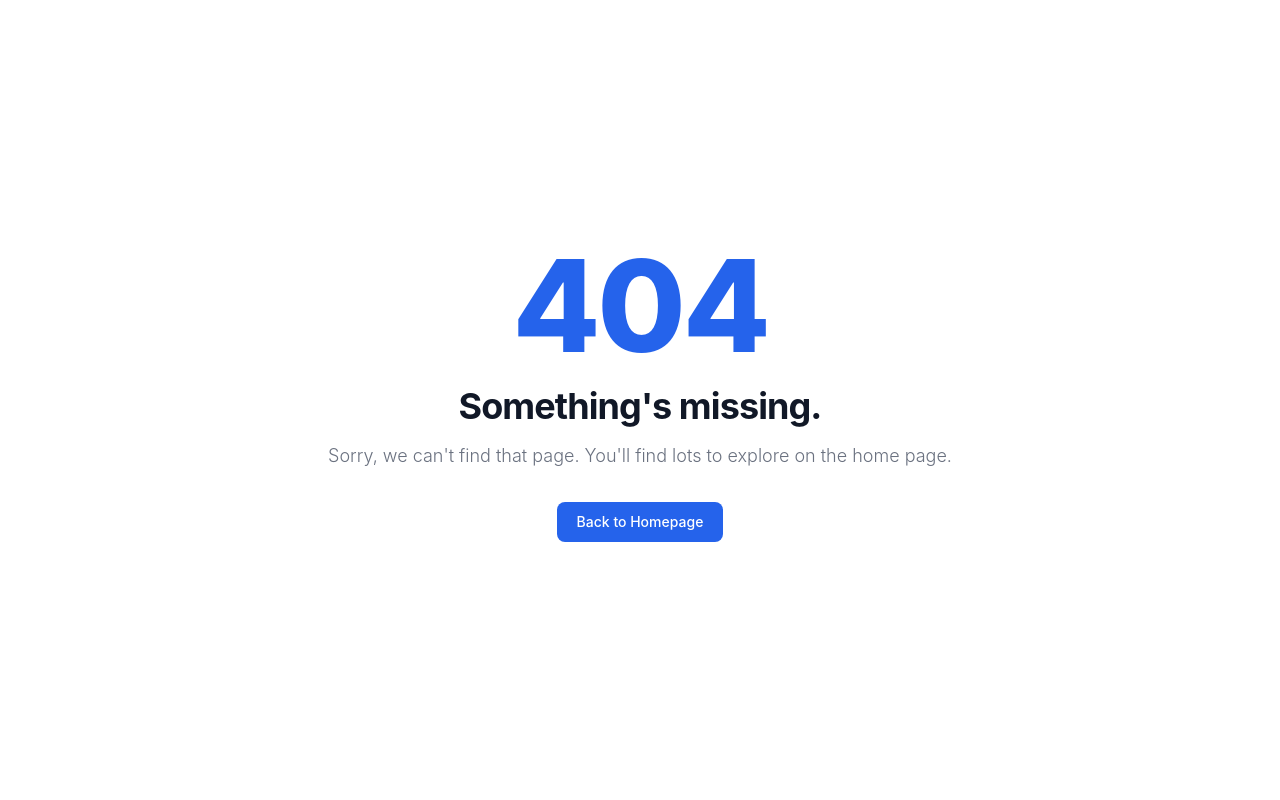
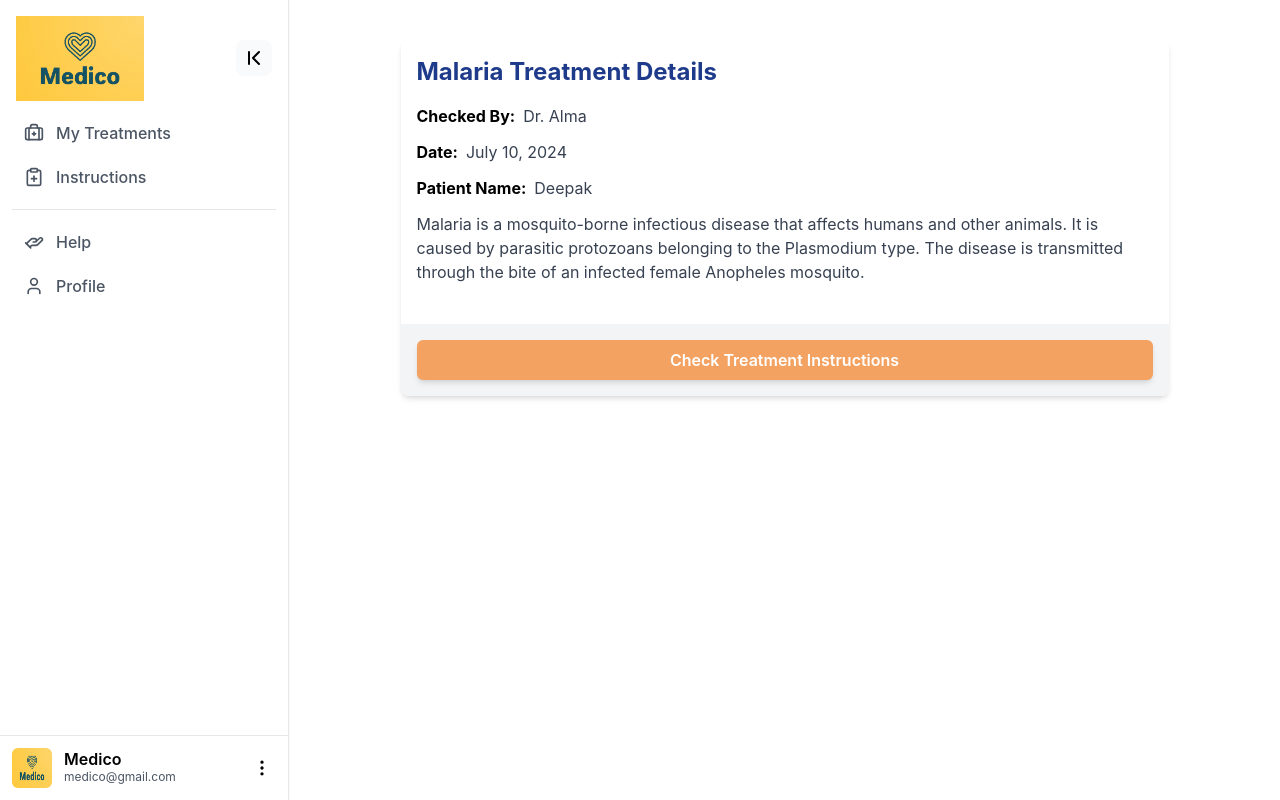
Before and after one commit to DeepakKumarKhatri/Medical-Staff-Management, a React (Create React App) app in the folder client/: page /patient/treatments/1 in a window 1280 px wide. Before the commit this address had no page. Built offline with nearby package versions, Linux system fonts and the light colour scheme.

Commit message:
Added Treatment Details

```diff
--- a/client/src/App.js
+++ b/client/src/App.js
@@ -5,6 +5,7 @@ import { createBrowserRouter, RouterProvider } from "react-router-dom";
 import NotFound from "./screens/NotFound/NotFound";
 import SidebarLayout from "./components/Sidebar/SidebarLayout";
 import PatientTreatment from "./screens/PatientTreatment/PatientTreatment";
+import TreatmentDetail from "./components/Treatment/TreatmentDetail";
 
 const router = createBrowserRouter([
   {
@@ -50,6 +51,11 @@ const router = createBrowserRouter([
         element: <SignUp />,
         errorElement: <NotFound />,
       },
+      {
+        path: "treatments/:treatmentID",
+        element: <TreatmentDetail />,
+        errorElement: <NotFound />,
+      },
     ],
   },
 ]);
--- a/client/src/components/Treatment/TreatmentCard.jsx
+++ b/client/src/components/Treatment/TreatmentCard.jsx
@@ -2,6 +2,7 @@ import { Chip } from "@mui/material";
 import { ChevronRight } from "lucide-react";
 import React from "react";
 import { getChipColor } from "../../lib/getChipColor";
+import { Link } from "react-router-dom";
 
 const TreatmentCard = ({ title, diagnosedBy, treatmentPhase }) => {
   const chipStyles = getChipColor(treatmentPhase);
@@ -10,18 +11,31 @@ const TreatmentCard = ({ title, diagnosedBy, treatmentPhase }) => {
     <div className="flex items-center justify-between border-2 border-gray-400 rounded-2xl p-4 m-2 shadow-lg hover:shadow-xl transition-shadow">
       <div className="flex flex-col">
         <div className="flex">
-          <p className="font-bold underline underline-offset-1">Title:</p>
-          <p className="font-semibold text-gray-500">&nbsp;{title}</p>
+          <p
+            title="Disease Name"
+            className="font-bold underline underline-offset-1"
+          >
+            Title:
+          </p>
+          <p title="Disease Name" className="font-semibold text-gray-500">
+            &nbsp;{title}
+          </p>
         </div>
         <div className="flex">
-          <p className="font-bold underline underline-offset-1">
+          <p
+            title="Doctor Name"
+            className="font-bold underline underline-offset-1"
+          >
             Diagnosed By:
           </p>
-          <p className="font-semibold text-gray-500">&nbsp;{diagnosedBy}</p>
+          <p title="Doctor Name" className="font-semibold text-gray-500">
+            &nbsp;{diagnosedBy}
+          </p>
         </div>
       </div>
       <div className="flex items-center gap-4">
         <Chip
+          title="Treatment Status"
           label={treatmentPhase}
           variant="outlined"
           style={{
@@ -29,9 +43,13 @@ const TreatmentCard = ({ title, diagnosedBy, treatmentPhase }) => {
             borderColor: chipStyles.borderColor,
           }}
         />
-        <div className="cursor-pointer p-2 hover:bg-gray-200 rounded-full transition-colors">
+        <Link
+          to={`:treatmentID`}
+          title="Check Details"
+          className="cursor-pointer p-2 hover:bg-gray-200 rounded-full transition-colors"
+        >
           <ChevronRight size={24} />
-        </div>
+        </Link>
       </div>
     </div>
   );
--- /dev/null
+++ b/client/src/components/Treatment/TreatmentDetail.jsx
@@ -0,0 +1,48 @@
+import React from "react";
+import { Link } from "react-router-dom";
+
+const TreatmentDetail = () => {
+  const treatmentDetails = {
+    diseaseName: "Malaria",
+    checkedByDoctor: "Dr. Alma",
+    date: "July 10, 2024",
+    patientName: "Deepak",
+    details:
+      "Malaria is a mosquito-borne infectious disease that affects humans and other animals. It is caused by parasitic protozoans belonging to the Plasmodium type. The disease is transmitted through the bite of an infected female Anopheles mosquito.",
+  };
+
+  return (
+    <div className="container mx-auto p-4 mt-6">
+      <div className="max-w-3xl mx-auto bg-white shadow-md rounded-lg overflow-hidden">
+        <div className="p-4">
+          <h2 className="text-2xl font-bold text-blue-900 mb-4">
+            {treatmentDetails.diseaseName} Treatment Details
+          </h2>
+          <div className="flex items-center mb-3">
+            <p className="font-bold mr-2">Checked By:</p>
+            <p className="text-gray-700">{treatmentDetails.checkedByDoctor}</p>
+          </div>
+          <div className="flex items-center mb-3">
+            <p className="font-bold mr-2">Date:</p>
+            <p className="text-gray-700">{treatmentDetails.date}</p>
+          </div>
+          <div className="flex items-center mb-3">
+            <p className="font-bold mr-2">Patient Name:</p>
+            <p className="text-gray-700">{treatmentDetails.patientName}</p>
+          </div>
+          <p className="text-gray-700 mb-6">{treatmentDetails.details}</p>
+        </div>
+        <div className="p-4 bg-gray-100">
+          <Link
+            to={`/instructions/:instructionsID`}
+            className="block text-center py-2 px-4 bg-[#F4A261] text-white font-semibold rounded-md shadow-md hover:bg-[#E76F51] transition-colors"
+          >
+            Check Treatment Instructions
+          </Link>
+        </div>
+      </div>
+    </div>
+  );
+};
+
+export default TreatmentDetail;
```
